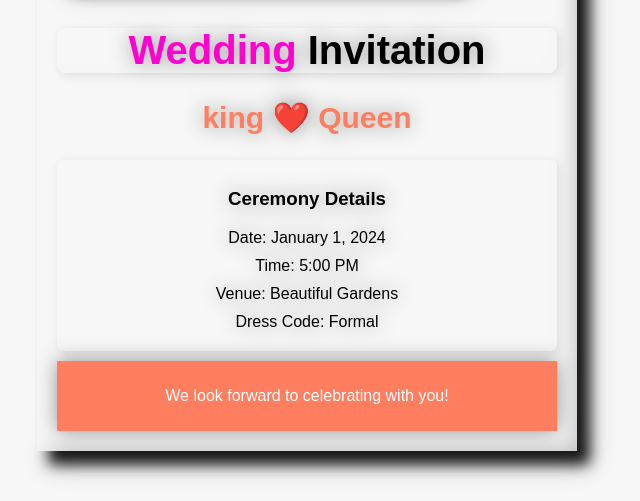
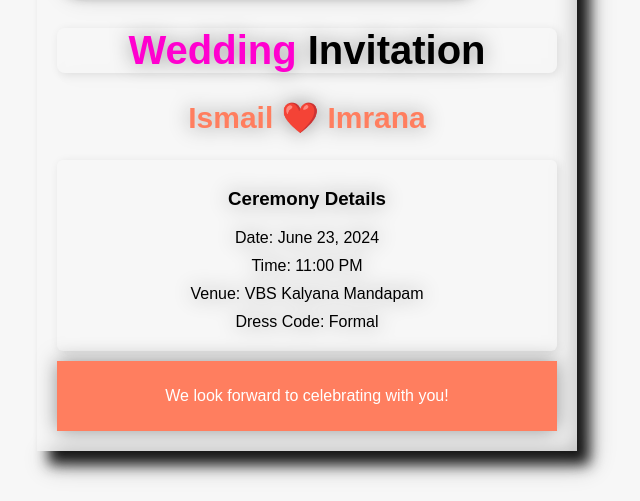
Before and after one commit to syedismailahamed786/wedding-invitation, a plain HTML site: page index.html in a window 1280 px wide. Shown: the part 392-893 px from the top of the page, without its empty margins (333-973 px from the left). Drawn offline with Linux system fonts and the light colour scheme.

Commit message:
venue changes

```diff
--- a/index.html
+++ b/index.html
@@ -85,12 +85,12 @@ h2 {
 
           <!-- Add more images as needed -->
           <h1 class="title"><span>Wedding</span> Invitation</h1>
-          <h2>king ❤️ Queen</h2>
+          <h2>Ismail ❤️ Imrana</h2>
           <div id="details">
              <h3>Ceremony Details</h3>
-             <p>Date: January 1, 2024</p>
-             <p>Time: 5:00 PM</p>
-             <p>Venue: Beautiful Gardens</p>
+             <p>Date: June 23, 2024</p>
+             <p>Time: 11:00 PM</p>
+             <p>Venue: VBS Kalyana Mandapam</p>
              <p>Dress Code: Formal</p>
           </div>
 
```
